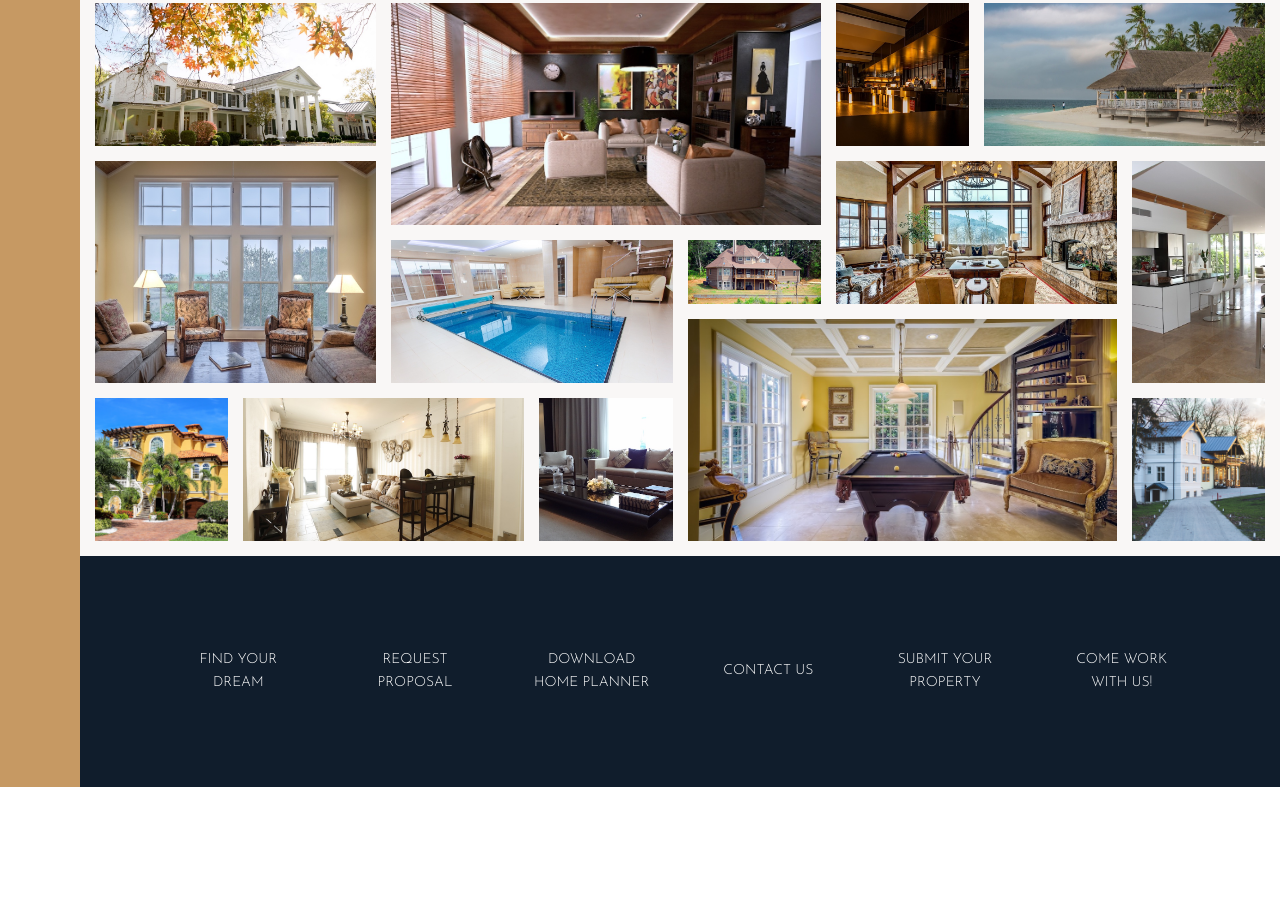
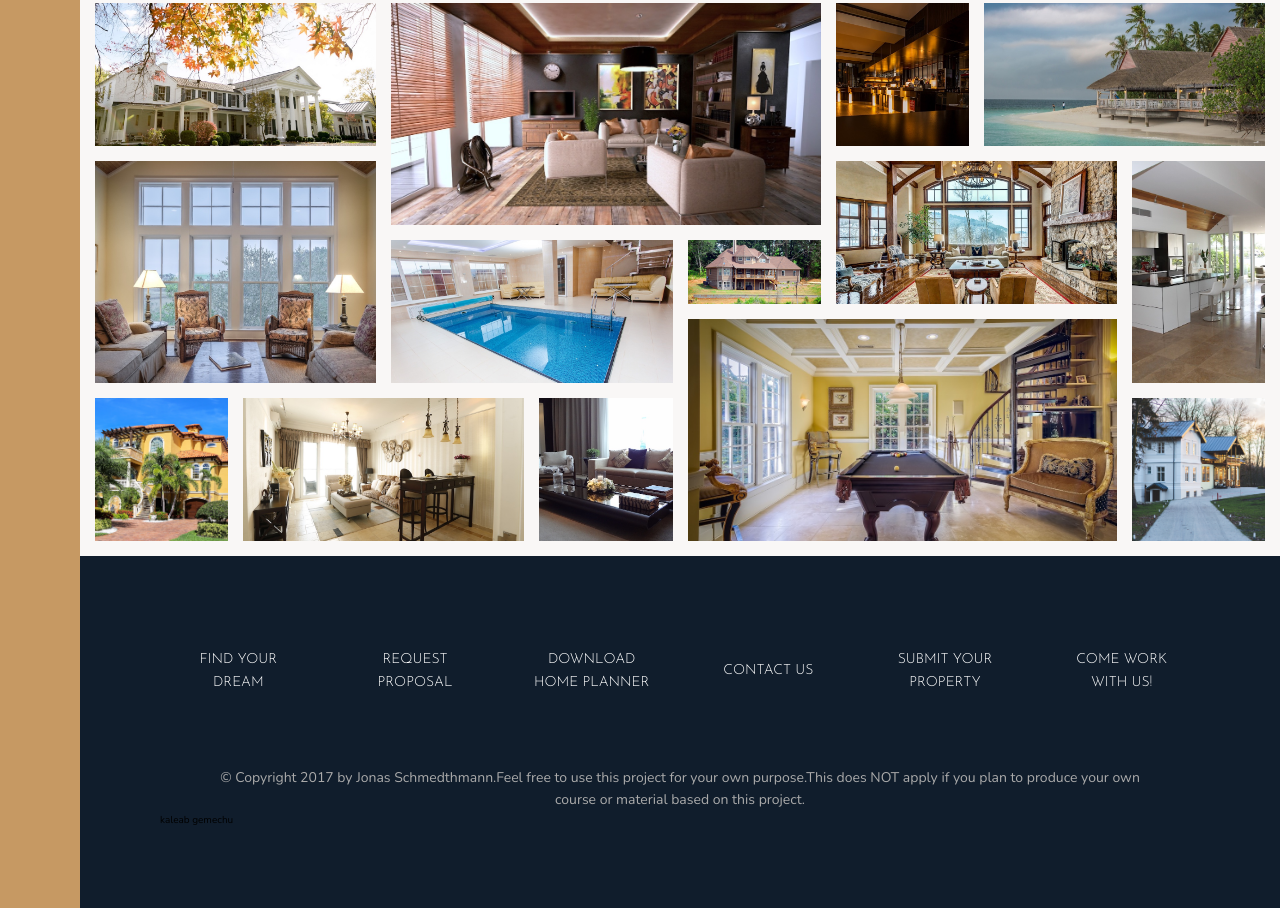
Before and after one commit to kalolani/nexter, a website: page index.html in a window 1280 px wide. Shown: the part 3114-4022 px from the top of the page. Before the commit the page ends 3901 px from the top, so only its background shows below. Drawn offline with nearby package versions, Linux system fonts and the light colour scheme.

Commit message:
added footer

```diff
--- a/index.html
+++ b/index.html
@@ -409,6 +409,13 @@
           <a href="#" class="footer__nav--link">come work with us!</a>
         </li>
       </ul>
+
+      <p class="footer__text">
+        &copy; Copyright 2017 by Jonas Schmedthmann.Feel free to use this
+        project for your own purpose.This does NOT apply if you plan to produce
+        your own course or material based on this project.
+      </p>
+      <p>kaleab gemechu</p>
     </div>
   </body>
 </html>
```
